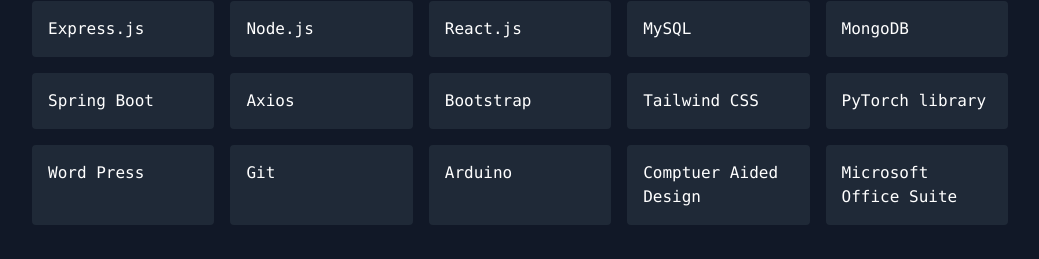
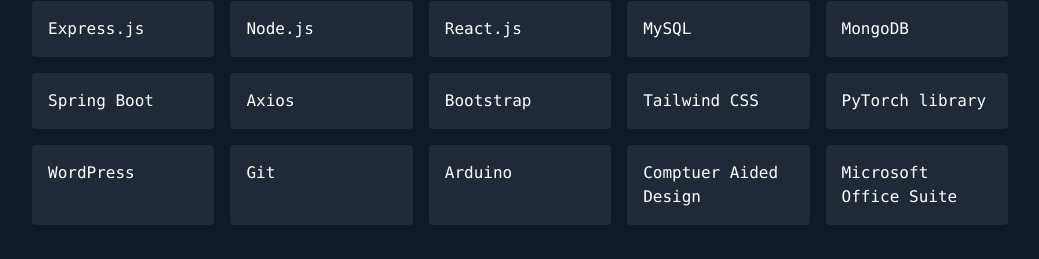
Before and after one commit to jackw00/portfolio, a React (Create React App) app: page / in a window 1280 px wide. Shown: the part 2531-2790 px from the top of the page, without its empty margins (120-1159 px from the left). Built offline with nearby package versions, Linux system fonts and the light colour scheme.

Commit message:
skills update

```diff
--- a/src/data.js
+++ b/src/data.js
@@ -50,7 +50,7 @@
   "Bootstrap",
   "Tailwind CSS",
   "PyTorch library",
-  "Word Press",
+  "WordPress",
   "Git",
   "Arduino",
   "Comptuer Aided Design",
```
